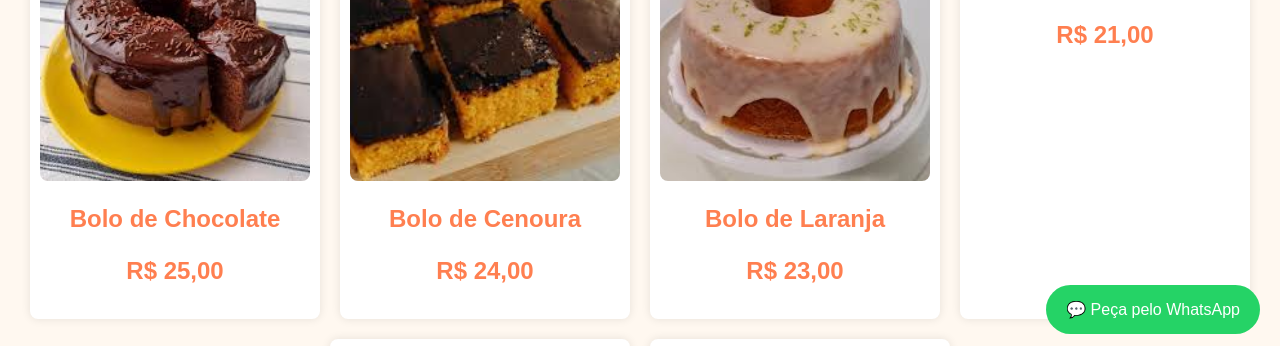
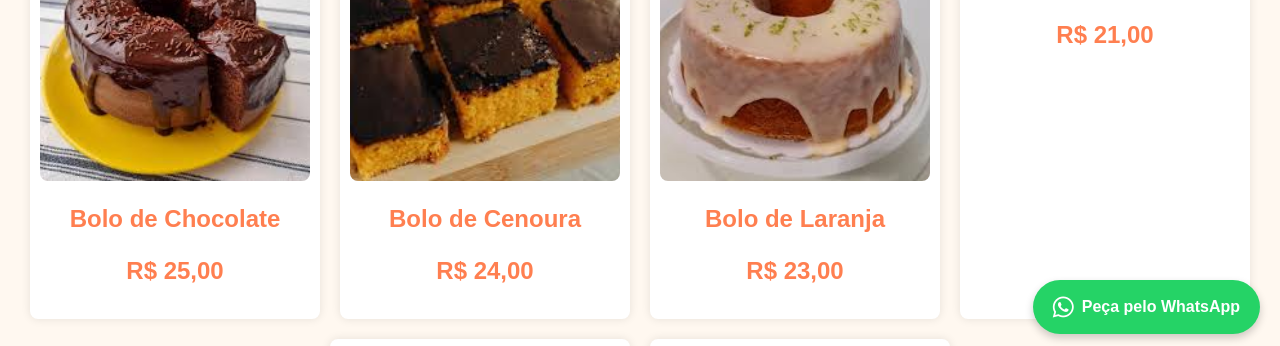
Before and after one commit to MarioAzevedo82/Loja-de-Bolo, a plain HTML site: page index.html in a window 1280 px wide. Shown: the part 446-792 px from the top of the page. Drawn offline with Linux system fonts and the light colour scheme; a script that the page names is missing.

Commit message:
Alterações no botao whatsapp

```diff
--- a/index.html
+++ b/index.html
@@ -72,7 +72,7 @@
     <a href="https://wa.me/554892235568?text=Olá,%20quero%20encomendar%20um%20bolo!"
         class="whatsapp-btn"
         target="_blank">
-        💬 Peça pelo WhatsApp
+        <i class="fab fa-whatsapp"></i> Peça pelo WhatsApp
     </a>
 
     <footer>
--- a/style.css
+++ b/style.css
@@ -91,7 +91,9 @@ header p {
 }
 
 .whatsapp-btn {
-    display: inline-block;
+    display: inline-flex;
+    align-items: center;
+    gap: 8px;
     background-color: #25d366;
     color: white;
     padding: 15px 20px;
@@ -101,9 +103,21 @@ header p {
     bottom: 20px;
     right: 20px;
     cursor: pointer;
+    font-size: 1rem;
+    font-weight: bold;
+    box-shadow: 0px 4px 8px rgba(0,0,0,0.2);
+    transition: background-color 0.3s ease, transform 0.2s ease;
 }
+
+.whatsapp-btn .fa-whatsapp {
+    color: #fff !important;
+}
+
+
+
 .whatsapp-btn:hover {
     background-color: #1ebd5a;
+    transform: scale(1.05);
 }
 
 @media(max-width: 600px) {
```
